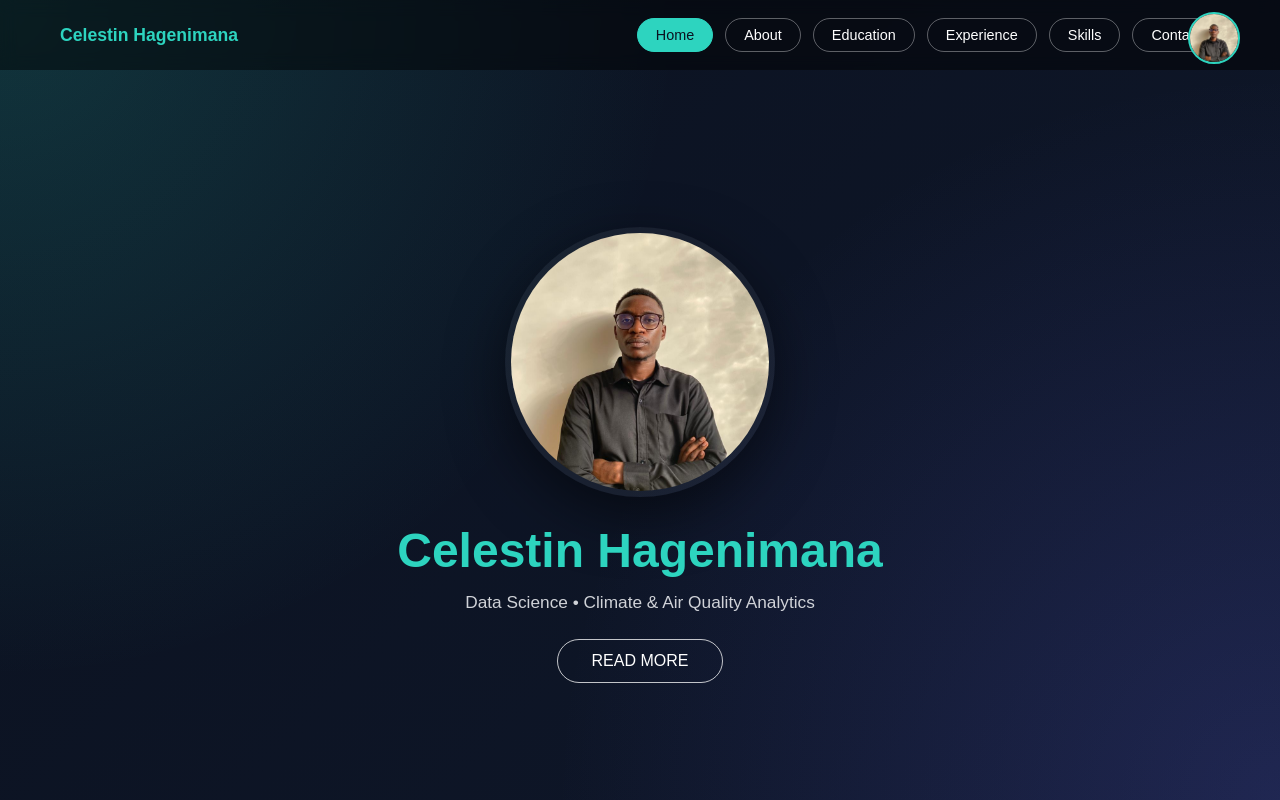
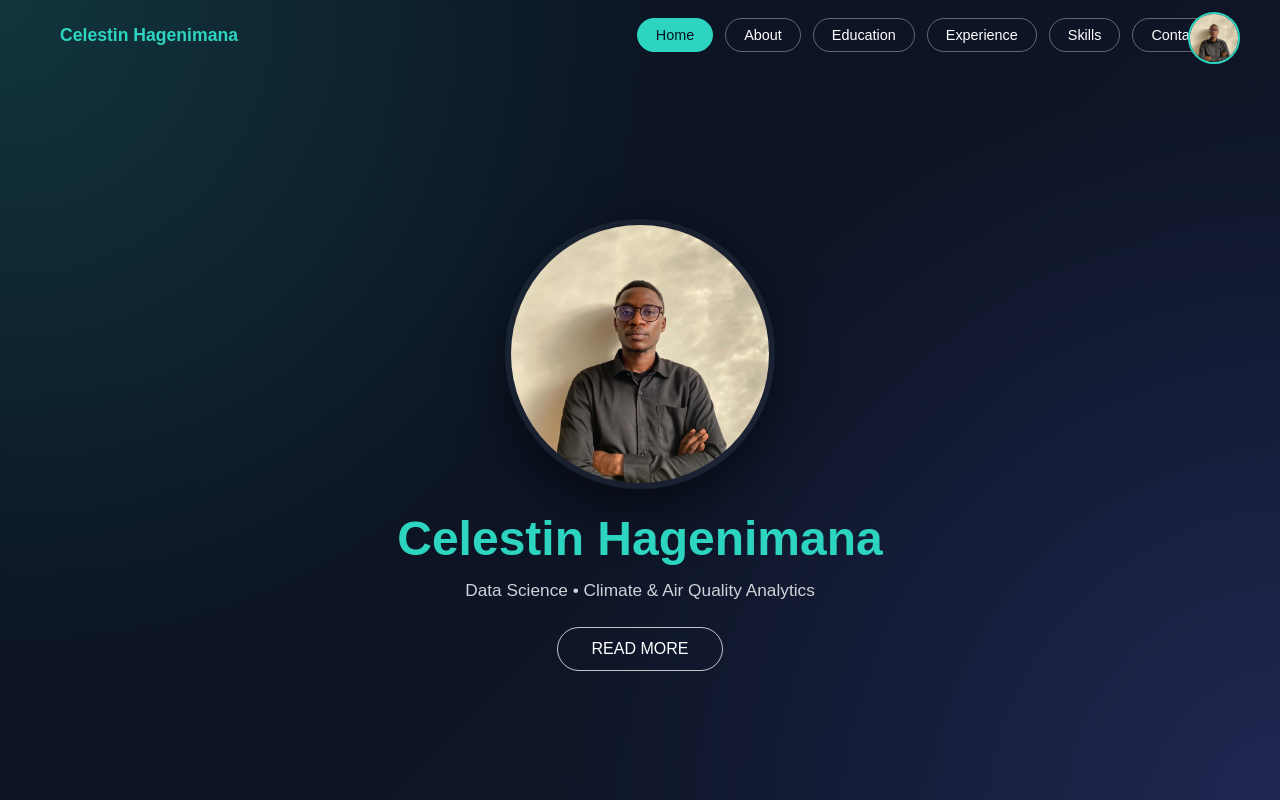
Before and after one commit to celestinhagenimana2009/-celestinhagenimana2009.github.io, a plain HTML site: page index.html in a window 1280 px wide. Drawn offline with Linux system fonts and the light colour scheme.

Commit message:
Update style.css

```diff
--- a/css/style.css
+++ b/css/style.css
@@ -16,17 +16,19 @@ body {
   color: #e5e7eb;
 }
 
-/* HEADER */
+/* HEADER (NO DARK BAR) */
 .top-header {
-  position: fixed;
+  position: absolute;          /* not fixed */
   top: 0;
+  left: 0;
   width: 100%;
   padding: 18px 60px;
   display: flex;
   justify-content: space-between;
   align-items: center;
-  background: rgba(0,0,0,0.45);
-  backdrop-filter: blur(8px);
+
+  background: transparent;     /* ✅ removes dark bar */
+  backdrop-filter: none;       /* ✅ removes blur bar */
   z-index: 1000;
 }
 
@@ -55,6 +57,7 @@ body {
 /* NAV */
 .nav-menu {
   display: flex;
+  align-items: center;
 }
 
 .nav-btn {
@@ -78,7 +81,7 @@ body {
 /* HOME */
 .hero {
   min-height: 100vh;
-  padding-top: 110px;
+  padding-top: 90px;           /* space for the header buttons */
   display: flex;
   justify-content: center;
   align-items: center;
@@ -89,11 +92,11 @@ body {
   max-width: 900px;
 }
 
-/* HERO CIRCLE */
+/* HERO CIRCLE (move it up nicely) */
 .hero-circle {
   width: 270px;
   height: 270px;
-  margin: 0 auto 26px;
+  margin: 0 auto 22px;
   border-radius: 50%;
   padding: 6px;
   background: rgba(255,255,255,0.05);
```
